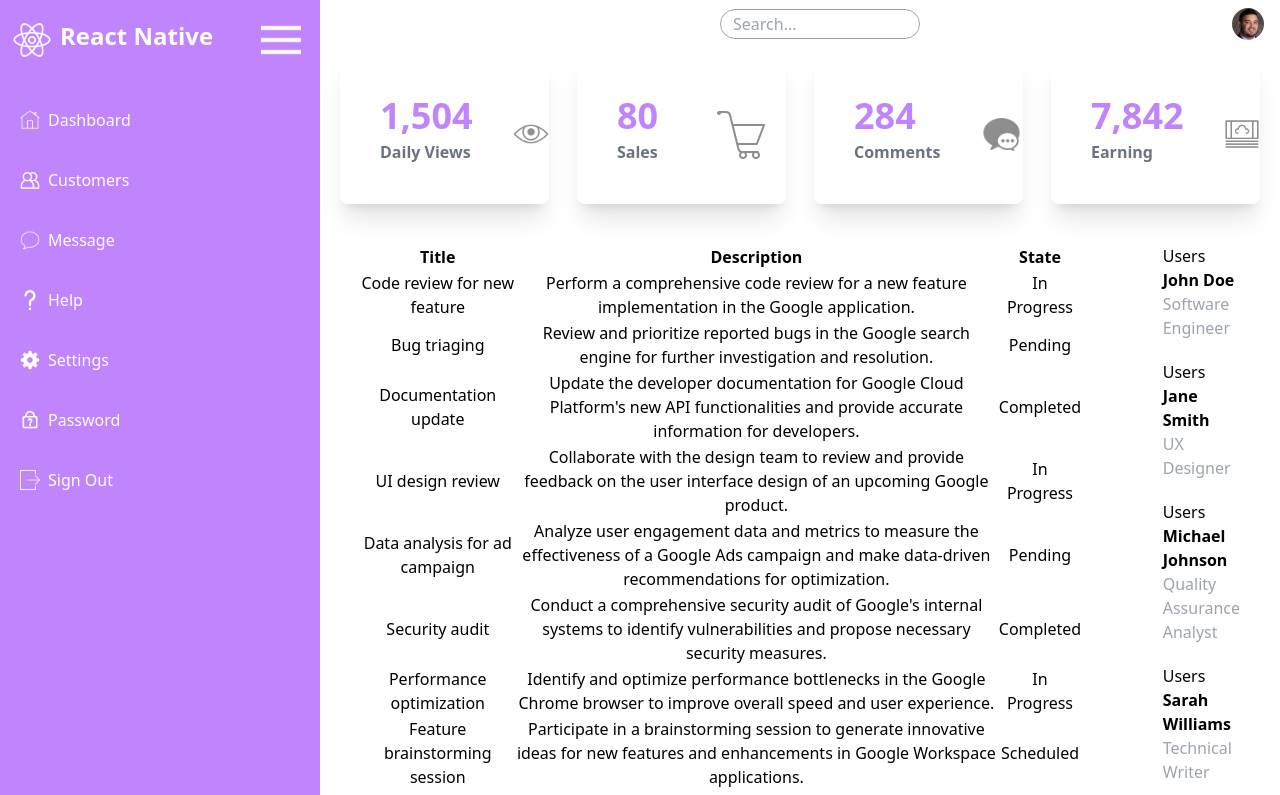
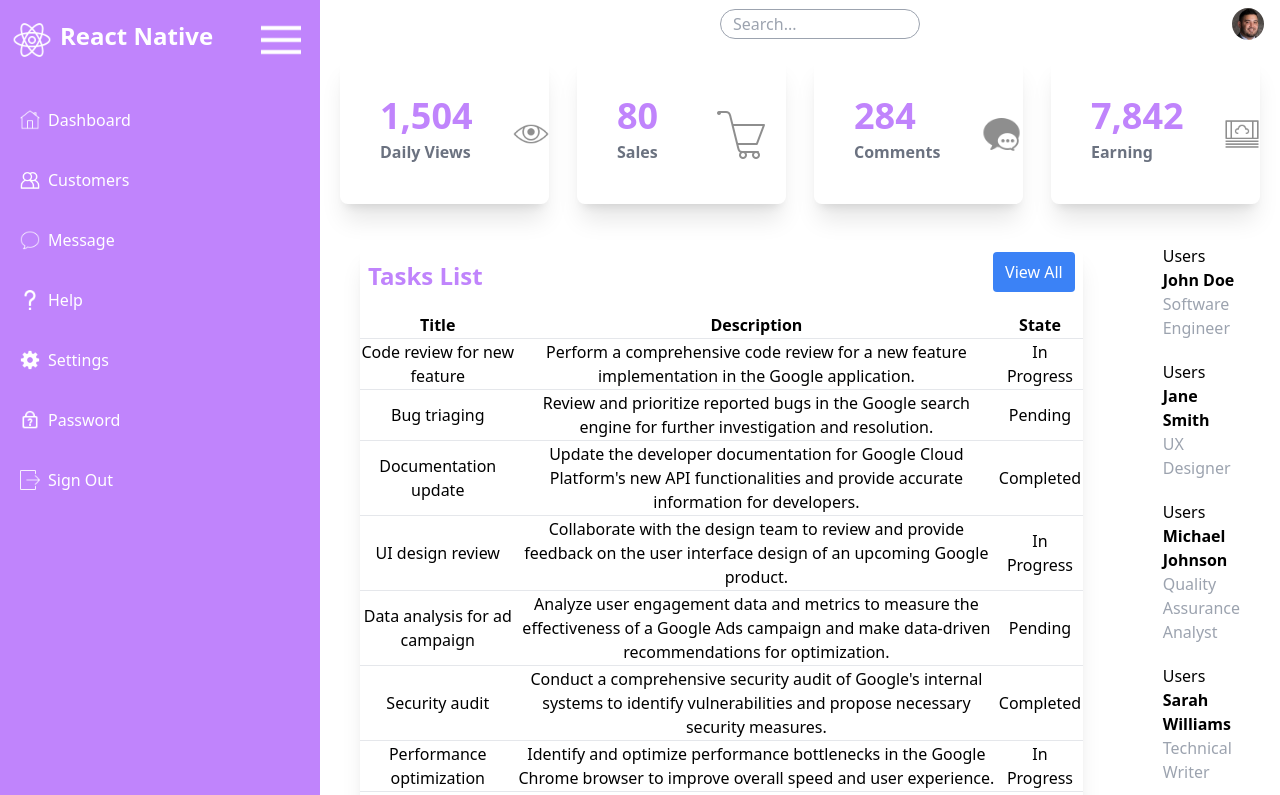
Before and after one commit to dbaron5/dashboard-react-project, a React (Vite) app in the folder dashboard-react-project/: page / in a window 1280 px wide. Shown: the top 795 px of the page. Built offline with nearby package versions, Linux system fonts and the light colour scheme.

Commit message:
TaskTable style updates

```diff
--- a/dashboard-react-project/src/components/TaskTable.jsx
+++ b/dashboard-react-project/src/components/TaskTable.jsx
@@ -33,7 +33,13 @@
   });
 
   return (
-    <div className="task-table">
+    <div className="shadow-xl rounded-lg">
+      <div className="flex justify-between items-center mb-5 pr-2 pt-2">
+        <h1 className="text-2xl font-bold text-lilac pl-2 pt-2">Tasks List</h1>
+        <button className="px-3 py-2 text-white bg-blue-500 rounded">
+          View All
+        </button>
+      </div>
       <table className="table-auto w-full">
         <thead>
           {table.getHeaderGroups().map((headerGroup) => (
@@ -49,9 +55,13 @@
             </tr>
           ))}
         </thead>
-        <tbody className="text-center">
-          {table.getRowModel().rows.map((row) => (
-            <tr key={row.id}>
+        <tbody className="text-center border-t border-b">
+          {table.getRowModel().rows.map((row, index) => (
+            <tr
+              key={row.id}
+              className={index !== 0 ? "border-t" : ""}
+              style={{ height: "40px" }}
+            >
               {row.getVisibleCells().map((cell) => (
                 <td key={cell.id}>
                   {flexRender(cell.column.columnDef.cell, cell.getContext())}
```
